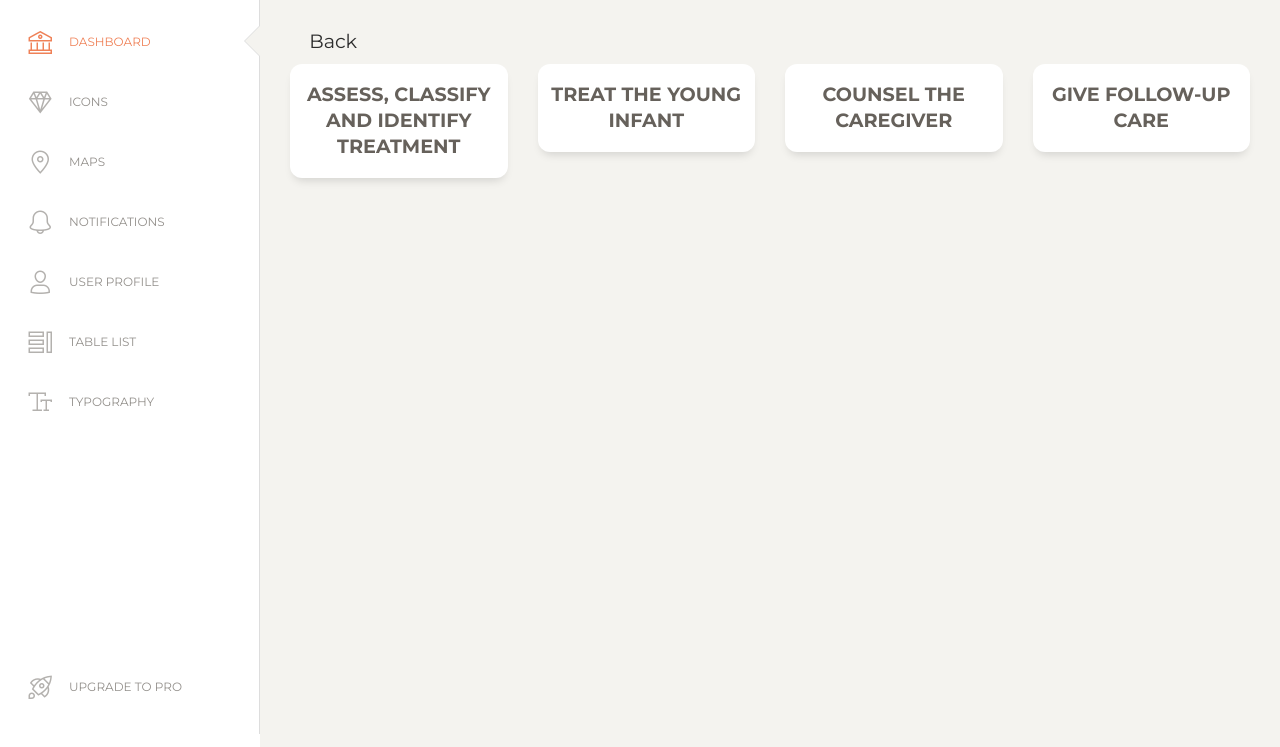
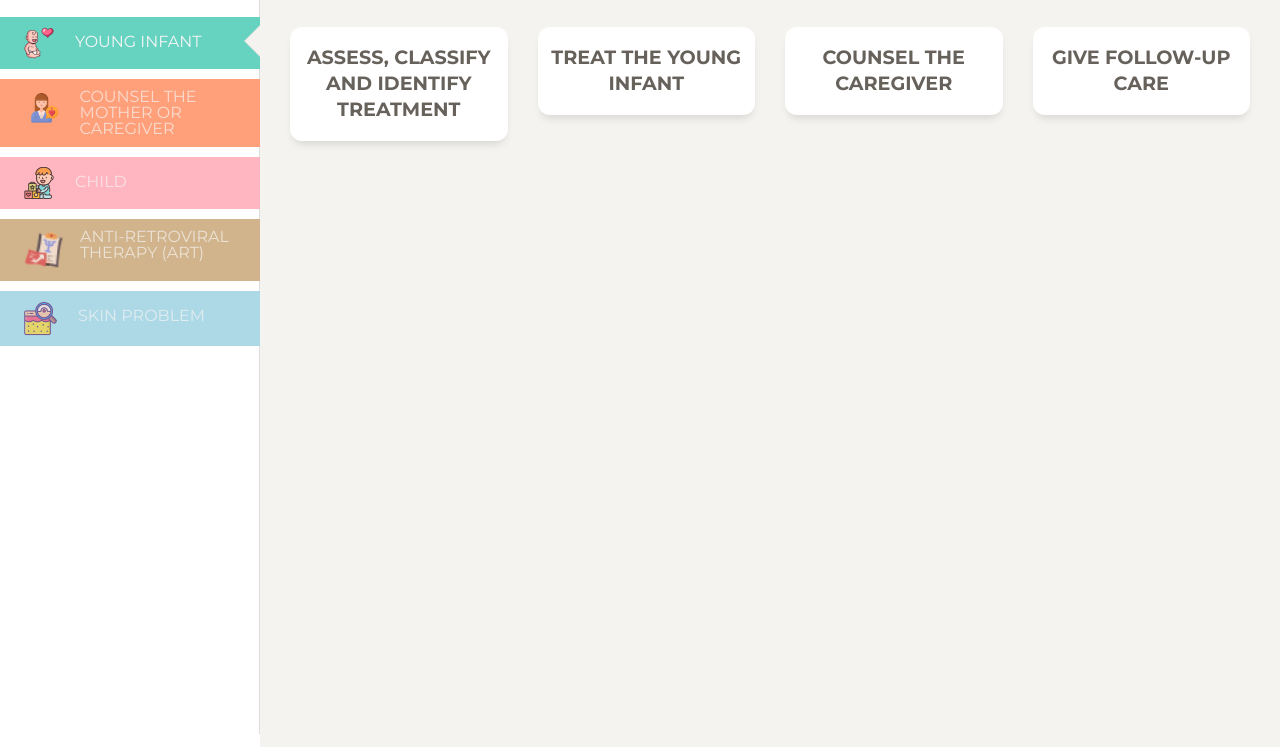
Before and after one commit to gelo-devs/PorIMCIjects, a website: page examples/young-infant-contents.html in a window 1280 px wide. Shown: the part 66-813 px from the top of the page. Drawn offline with Linux system fonts and the light colour scheme; some packages are replaced by stand-ins of ours.

Commit message:
t commit

```diff
--- a/examples/young-infant-contents.html
+++ b/examples/young-infant-contents.html
@@ -54,53 +54,43 @@ Paper Dashboard 2 by Creative Tim
     </div>
     <div class="sidebar-wrapper">
     <ul class="nav">
-        <li class="active ">
-        <a href="./dashboard.html">
-            <i class="nc-icon nc-bank"></i>
-            <p>Dashboard</p>
+        <li class="active " style="background-color: #66D3C1;">
+        <a href="./young-infant-contents.html" class="d-flex" style="gap: 20px;">
+            <img src="../assets/img/baby.png" class="image-fluid d-block " alt="">
+            <p style="color: whitesmoke; font-size: 1rem;">Young Infant</p>
         </a>
         </li>
-        <li>
-        <a href="./icons.html">
-            <i class="nc-icon nc-diamond"></i>
-            <p>Icons</p>
-        </a>
+        <li class=" " style="background-color: #FFA07A;">
+            <a href="./counsel-the-mother-caregiver-contents.html   " class="d-flex" style="gap: 20px;">
+                <div>
+                    <img src="../assets/img/caregiver.png" width="75px" class="image-fluid d-block " alt="">
+                </div>
+                <p style="color: whitesmoke; font-size: 1rem; line-height: 1;"> Counsel The Mother or Caregiver</p>
+            </a>
         </li>
-        <li>
-        <a href="./map.html">
-            <i class="nc-icon nc-pin-3"></i>
-            <p>Maps</p>
-        </a>
+        <li class=" " style="background-color: #FFB6C1;">
+            <a href="./child-contents.html" class="d-flex" style="gap: 20px;">
+                    <img src="../assets/img/playtime.png" class="image-fluid d-block " alt="">
+                <p style="color: whitesmoke; font-size: 1rem;"> Child</p>
+            </a>
         </li>
-        <li>
-        <a href="./notifications.html">
-            <i class="nc-icon nc-bell-55"></i>
-            <p>Notifications</p>
-        </a>
+        <li class=" " style="background-color: #D2B48C;">
+            <a href="./ART-contents.html" class="d-flex" style="gap: 15px;">
+                <div>
+                    <img src="../assets/img/tasks.png" width="74px" class="image-fluid d-block " alt="">
+                </div>
+                <p style="color: whitesmoke; font-size: 1rem; line-height: 1;">
+                    Anti-Retroviral Therapy
+                        (ART)
+                </p>
+            </a>
         </li>
-        <li>
-        <a href="./user.html">
-            <i class="nc-icon nc-single-02"></i>
-            <p>User Profile</p>
-        </a>
-        </li>
-        <li>
-        <a href="./tables.html">
-            <i class="nc-icon nc-tile-56"></i>
-            <p>Table List</p>
-        </a>
-        </li>
-        <li>
-        <a href="./typography.html">
-            <i class="nc-icon nc-caps-small"></i>
-            <p>Typography</p>
-        </a>
-        </li>
-        <li class="active-pro">
-        <a href="./upgrade.html">
-            <i class="nc-icon nc-spaceship"></i>
-            <p>Upgrade to PRO</p>
-        </a>
+        <li class=" " style="background-color: #ADD8E6;">
+            <a href="./skin-prob.html" class="d-flex" style="gap: 20px;">
+
+                    <img src="../assets/img/dermatology.png     " width="35px" class="image-fluid d-block " alt="">
+                <p style="color: whitesmoke; font-size: 1rem;"> Skin Problem</p>
+            </a>
         </li>
     </ul>
     </div>
@@ -171,7 +161,6 @@ Paper Dashboard 2 by Creative Tim
     </nav>
     <!-- End Navbar -->
     <div class="content" style="height: 90vh;">
-        <a href="./dashboard.html" style="padding: 1em;"> Back</a>
     <div class="row mt-2">
         <div class="col-lg-3 col-md-6 col-sm-6">
             <div id="accordion">
```
Also changed, not shown: examples/ART-contents.html (+28 -38 lines), examples/child-contents.html (+28 -38 lines), examples/counsel-the-mother-caregiver-contents.html (+28 -38 lines), examples/dashboard.html (+3 -3 lines), examples/skin-prob.html (+28 -38 lines).
